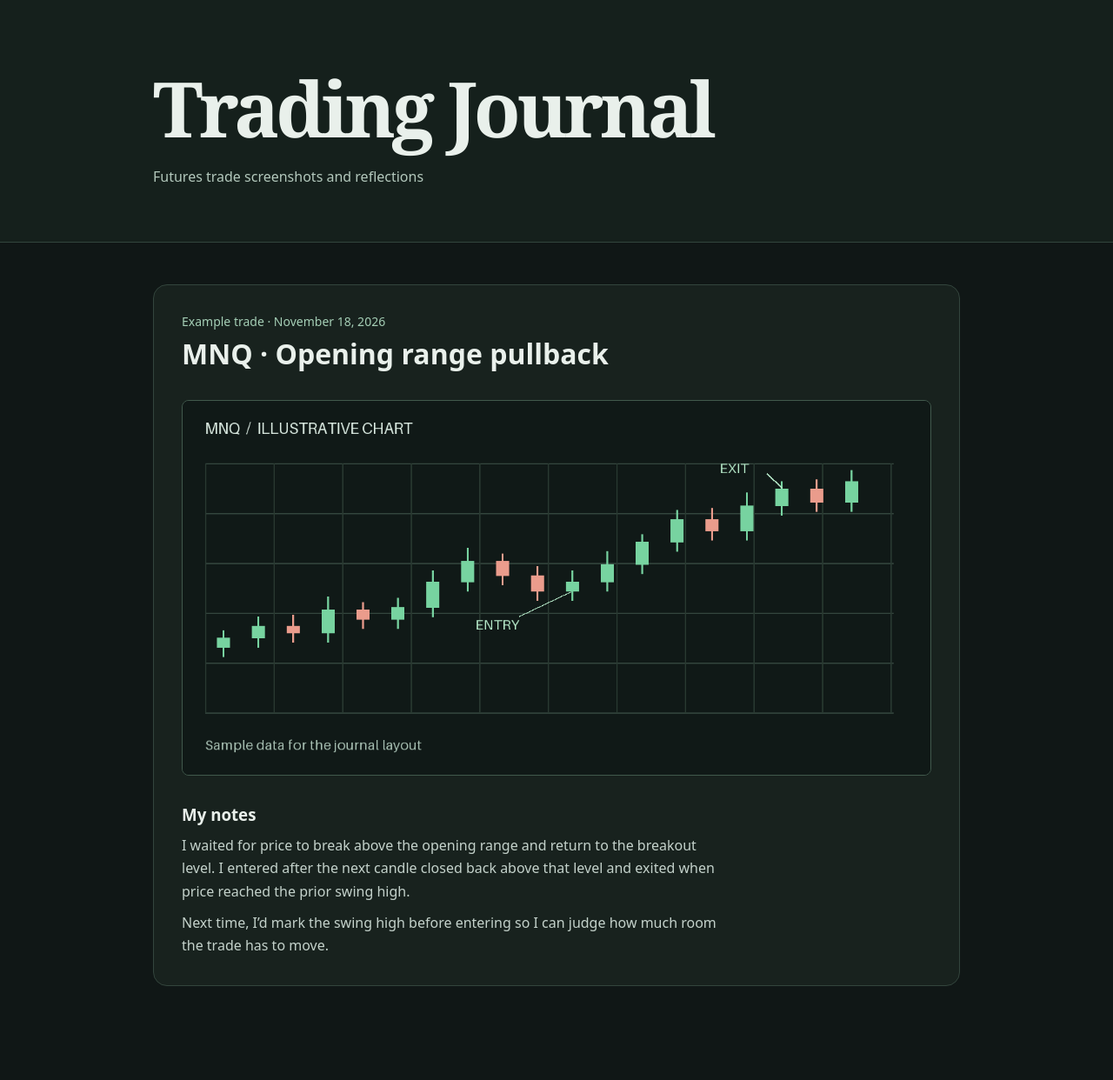
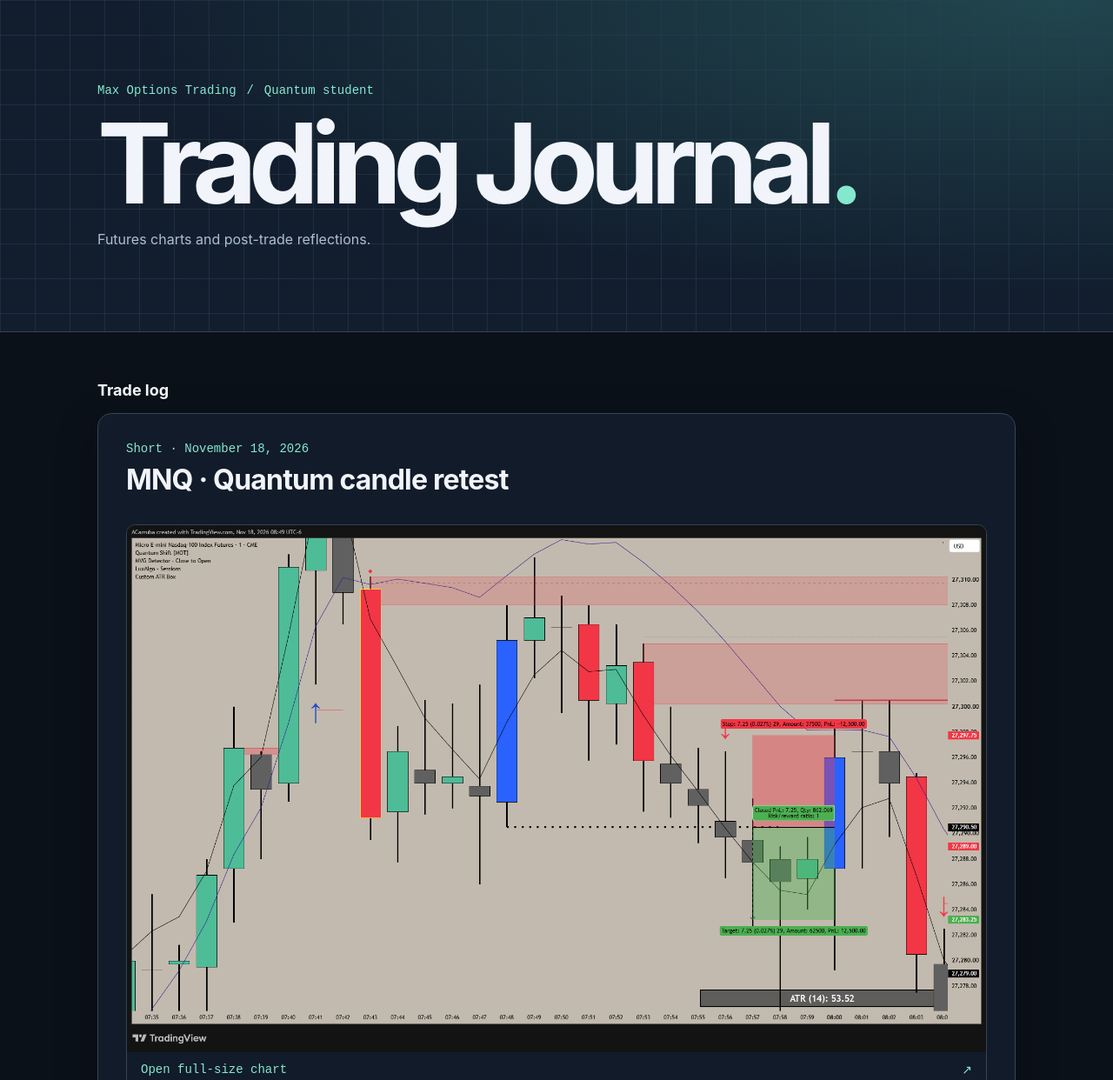
Before and after one commit to Alaskanhawg/Trading_Journal, a plain HTML site: page index.html in a window 1280 px wide. Shown: the top 1242 px of the page at 87% size. Before the commit the page ends 1198 px from the top, so only its background shows below. Drawn offline with Linux system fonts and the light colour scheme.

Commit message:
Redesign journal and add MNQ Quantum retest trade

```diff
--- a/index.html
+++ b/index.html
@@ -10,25 +10,28 @@
 <body>
   <header class="masthead">
     <div class="container">
-      <h1>Trading Journal</h1>
-      <p>Futures trade screenshots and reflections</p>
+      <p class="affiliation">Max Options Trading <span aria-hidden="true">/</span> Quantum student</p>
+      <h1>Trading <br>Journal<span>.</span></h1>
+      <p class="intro">Futures charts and post-trade reflections.</p>
     </div>
   </header>
   <main class="container">
+    <h2 class="section-title">Trade log</h2>
     <article class="trade">
       <header>
-        <p class="meta">Example trade <span aria-hidden="true">·</span> <time datetime="2026-11-18">November 18, 2026</time></p>
-        <h2>MNQ · Opening range pullback</h2>
+        <p class="meta">Short <span aria-hidden="true">·</span> <time datetime="2026-11-18">November 18, 2026</time></p>
+        <h3>MNQ · Quantum candle retest</h3>
       </header>
       <figure>
-        <a href="screenshots/example-trade.png">
-          <img src="screenshots/example-trade.png" width="1200" height="600" alt="Illustrative candlestick chart showing an entry after a pullback and an exit after the price rises. Open full-size chart.">
+        <a href="screenshots/MNQ1%21_2026-11-18_08-49-24_adc91.png">
+          <img src="screenshots/MNQ1%21_2026-11-18_08-49-24_adc91.png" width="1835" height="1124" alt="One-minute MNQ chart showing the blue Quantum candle, the break below its level, and the marked short setup.">
+          <span class="chart-link">Open full-size chart <span aria-hidden="true">↗</span></span>
         </a>
       </figure>
       <div class="notes">
-        <h3>My notes</h3>
-        <p>I waited for price to break above the opening range and return to the breakout level. I entered after the next candle closed back above that level and exited when price reached the prior swing high.</p>
-        <p>Next time, I’d mark the swing high before entering so I can judge how much room the trade has to move.</p>
+        <h4>My notes</h4>
+        <p>A candle closed below the level marked by the blue Quantum candle on the left. I set my short entry at that level for the retest and aimed for a 1:1 reward-to-risk target.</p>
+        <p>I use the candle that breaks the level to set my stop, whether the break is up or down.</p>
       </div>
     </article>
   </main>
--- a/style.css
+++ b/style.css
@@ -1,31 +1,75 @@
 :root {
   color-scheme: dark;
-  font-family: system-ui, sans-serif;
-  background: #101716;
-  color: #e9f0eb;
+  font-family: "Inter", system-ui, sans-serif;
+  background: #0b1119;
+  color: #f1f4fa;
+  --muted: #aebed2;
+  --accent: #84e8ce;
+  --line: #344458;
+  --mono: "IBM Plex Mono", ui-monospace, monospace;
 }
 
 * { box-sizing: border-box; }
 body { margin: 0; }
-.container { width: min(100% - 2rem, 58rem); margin-inline: auto; }
+h1, h2, h3, h4, p, figure { margin: 0; }
+.container { width: min(calc(100% - 2.5rem), 66rem); margin-inline: auto; }
 
 .masthead {
-  border-bottom: 1px solid #33453d;
-  background: #15201c;
-  padding-block: clamp(2rem, 6vw, 4rem);
+  padding-block: clamp(2.5rem, 8vw, 6rem);
+  border-bottom: 1px solid var(--line);
+  background-color: #121e2e;
+  background-image:
+    radial-gradient(ellipse at 95% 0%, #21464e 0%, transparent 62%),
+    linear-gradient(#a4dbf016 1px, transparent 1px),
+    linear-gradient(90deg, #a4dbf016 1px, transparent 1px);
+  background-size: auto, 2.5rem 2.5rem, 2.5rem 2.5rem;
 }
 
-h1, h2, h3, p, figure { margin: 0; }
-h1 { font-family: Georgia, serif; font-size: clamp(2.75rem, 8vw, 5.5rem); letter-spacing: -.05em; }
-.masthead p { color: #b3c8bc; margin-top: .5rem; }
-main { padding-block: clamp(1.5rem, 5vw, 3rem) 4rem; }
-.trade { border: 1px solid #33453d; border-radius: 1rem; background: #18221e; overflow: hidden; }
+.affiliation, .meta, .chart-link {
+  font-family: var(--mono);
+  font-size: .875rem;
+}
+
+.affiliation { color: var(--accent); }
+.affiliation span { margin-inline: .25em; }
+h1 {
+  margin-top: 1.25rem;
+  font-size: clamp(3.45rem, 12vw, 8rem);
+  font-weight: 750;
+  line-height: .88;
+  letter-spacing: -.075em;
+}
+h1 span { color: var(--accent); }
+.intro { margin-top: 1.25rem; color: var(--muted); }
+
+main { padding-block: clamp(1.75rem, 5vw, 3.5rem) 4rem; }
+.section-title { margin-bottom: 1rem; font-size: 1.125rem; }
+.trade {
+  border: 1px solid var(--line);
+  border-radius: 1rem;
+  background: #121b29;
+  box-shadow: 0 1rem 3rem #05080e50;
+}
 .trade + .trade { margin-top: 1.5rem; }
 .trade header, .notes { padding: clamp(1rem, 4vw, 2rem); }
-.meta { color: #a5cfb6; font-size: .875rem; margin-bottom: .4rem; }
-h2 { font-size: clamp(1.25rem, 4vw, 2rem); }
+.meta { color: var(--accent); margin-bottom: .55rem; }
+h3 { font-size: clamp(1.3rem, 4vw, 2rem); letter-spacing: -.025em; }
 figure { margin-inline: clamp(1rem, 4vw, 2rem); }
-figure a { display: block; border: 1px solid #41594c; border-radius: .5rem; overflow: hidden; }
-figure a:focus-visible { outline: 3px solid #91e3ac; outline-offset: 4px; }
+figure a {
+  display: block;
+  border: 1px solid var(--line);
+  border-radius: .65rem;
+  overflow: hidden;
+  color: var(--accent);
+  text-decoration: none;
+}
+figure a:focus-visible { outline: 3px solid var(--accent); outline-offset: 4px; }
+figure a:hover .chart-link { text-decoration: underline; }
 img { display: block; width: 100%; height: auto; }
-.notes p { max-width: 68ch; margin-top: .6rem; color: #c4d2cb; line-height: 1.65; }
+.chart-link { display: flex; justify-content: space-between; gap: .5rem; padding: .75rem 1rem; }
+.notes h4 { font-size: 1rem; }
+.notes p { max-width: 68ch; margin-top: .65rem; color: var(--muted); line-height: 1.7; }
+
+@media (min-width: 44rem) {
+  h1 br { display: none; }
+}
```
